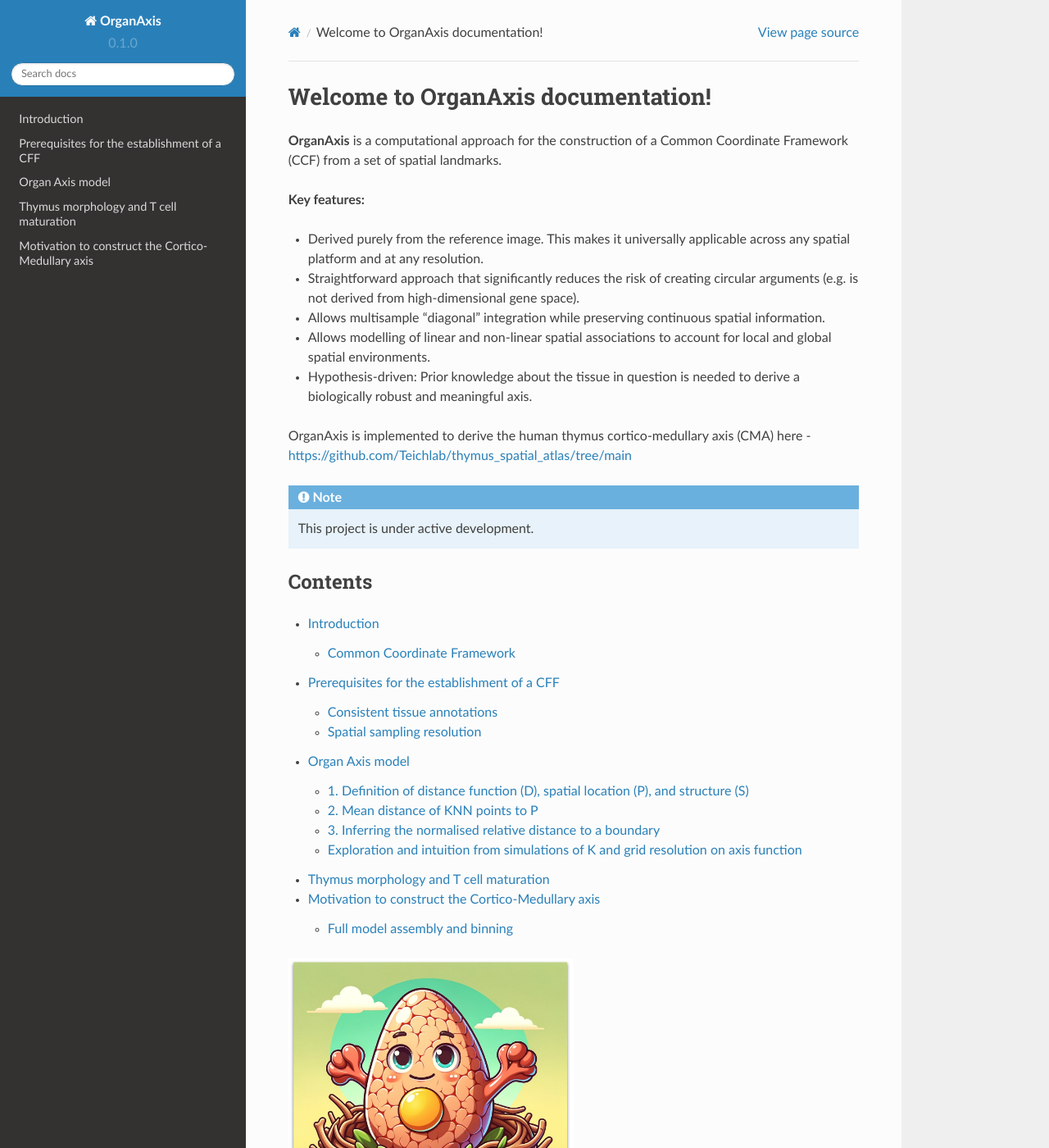
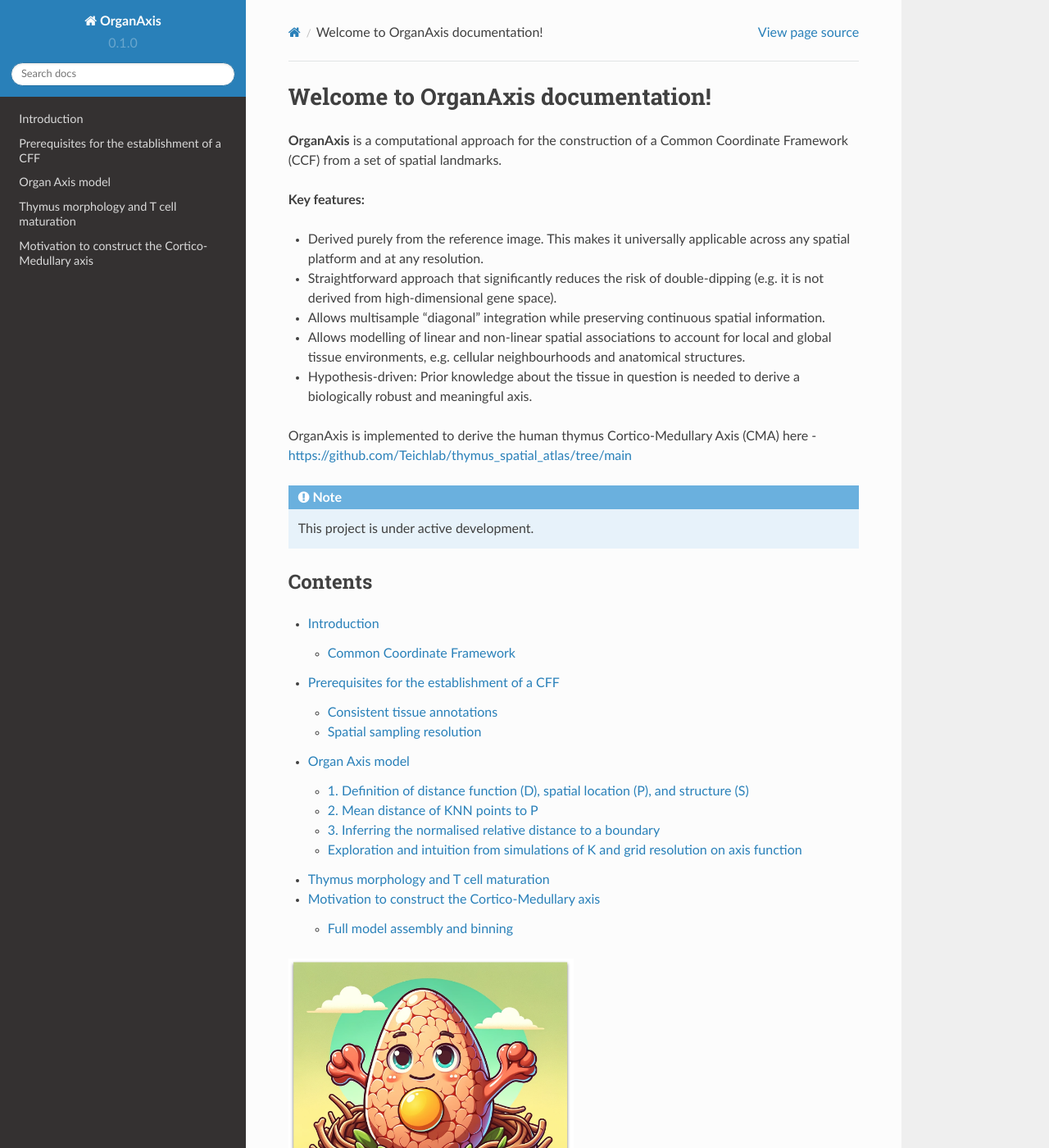
Before and after one commit to nadavyayon/organ_axis_tutorial, a Sphinx documentation site: the page built from docs/source/index.rst, in a window 1280 px wide and 1400 px high. Shown: the whole window at 82% size. Built offline with Sphinx 7.4.7 and the Read the Docs theme 2.0.0, drawn with Linux system fonts in a browser that asks for light colours; some of the changed text lies outside the part shown.

Commit message:
Update index.rst

```diff
--- a/docs/source/index.rst
+++ b/docs/source/index.rst
@@ -6,13 +6,13 @@ Welcome to OrganAxis documentation!
 **Key features:**
 
 * Derived purely from the reference image. This makes it universally applicable across any spatial platform and at any resolution.
-* Straightforward approach that significantly reduces the risk of creating circular arguments (e.g. is not derived from high-dimensional gene space).
+* Straightforward approach that significantly reduces the risk of double-dipping (e.g. it is not derived from high-dimensional gene space).
 * Allows multisample “diagonal” integration while preserving continuous spatial information.
-* Allows modelling of linear and non-linear spatial associations to account for local and global spatial environments.
+* Allows modelling of linear and non-linear spatial associations to account for local and global tissue environments, e.g. cellular neighbourhoods and anatomical structures.
 * Hypothesis-driven: Prior knowledge about the tissue in question is needed to derive a biologically robust and meaningful axis.
 
 
-OrganAxis is implemented to derive the human thymus cortico-medullary axis (CMA) here - https://github.com/Teichlab/thymus_spatial_atlas/tree/main
+OrganAxis is implemented to derive the human thymus Cortico-Medullary Axis (CMA) here - https://github.com/Teichlab/thymus_spatial_atlas/tree/main
 
 .. note::
 
```
Also changed, not shown: other parts of docs/source/index.rst (+1 -1 lines).
